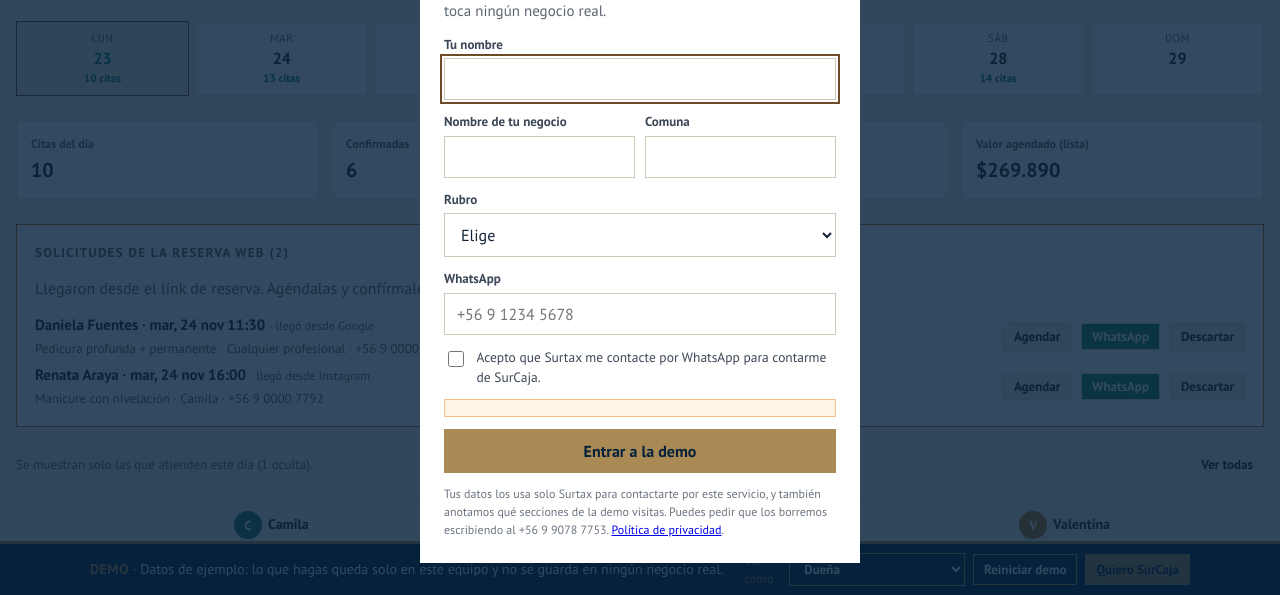
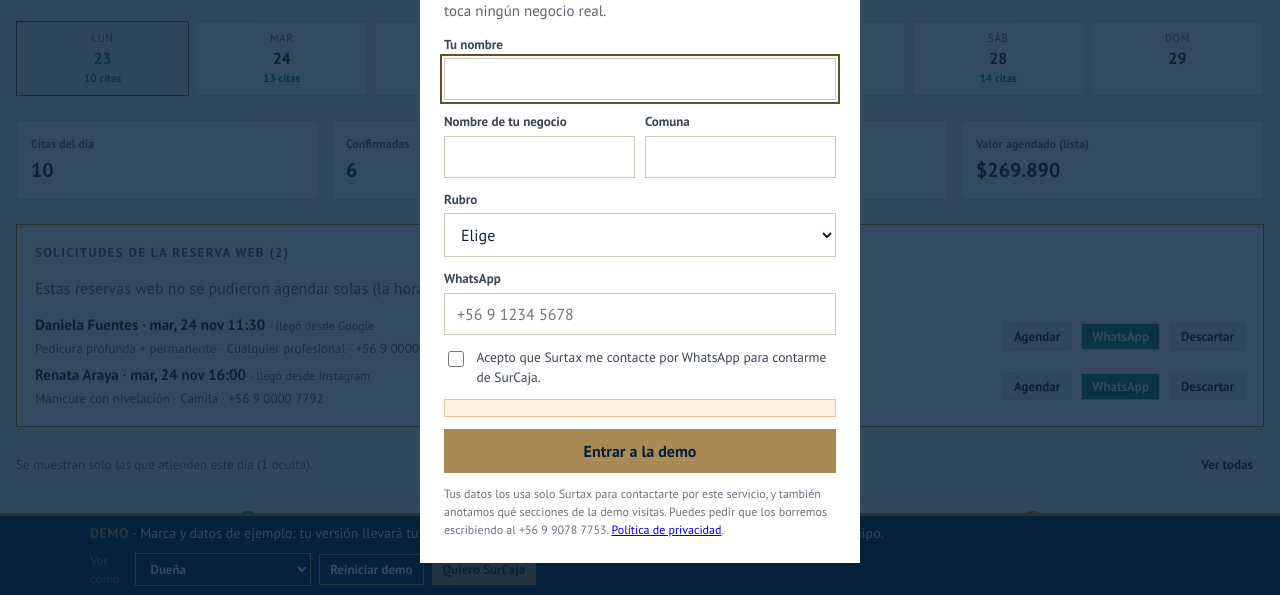
Before and after one commit to Surtax2026/soluciones, a plain HTML site: page demo/index.html in a window 1280 px wide. Shown: the part 204-799 px from the top of the page. Drawn offline with nearby package versions, Linux system fonts and the light colour scheme; a web font is replaced by a local one.

Commit message:
Demo: reserva web automática y aviso de marca personalizada

```diff
--- a/demo/arriendos-adapter.js
+++ b/demo/arriendos-adapter.js
@@ -39,7 +39,7 @@
   function bar(){
     if(document.getElementById("demo-bar")) return;
     var b = document.createElement("div"); b.id = "demo-bar";
-    b.innerHTML = '<div class="in"><span><b>DEMO</b> · Cartera de ejemplo: lo que registres queda solo en este equipo y no toca ninguna propiedad real.</span>' +
+    b.innerHTML = '<div class="in"><span><b>DEMO</b> · Cartera de ejemplo: con SurArriendos verás tus propiedades y tus reportes. Lo que registres aquí queda solo en este equipo.</span>' +
       '<span style="display:flex;gap:8px"><button type="button" id="demo-reset">Reiniciar demo</button><a class="cta" id="demo-cta" href="https://wa.me/56990787753?text=' +
       encodeURIComponent("Hola Jorge, probé la demo de SurArriendos y me interesa conversar la administración de mi propiedad.") + '" target="_blank" rel="noopener">Quiero SurArriendos</a></span></div>';
     document.body.appendChild(b);
--- a/demo/demo-adapter.js
+++ b/demo/demo-adapter.js
@@ -101,7 +101,7 @@
       return;
     }
     document.addEventListener("click", function(e){ var a = e.target.closest("[data-demo-no]"); if(!a) return; e.preventDefault(); demoModal("No disponible en la demo", "Los contratos y la firma electrónica de las profesionales se muestran en la reunión, con tu propio salón.", ""); }, true);
-    b.innerHTML ='<div class="in"><span><b>DEMO</b> · Datos de ejemplo: lo que hagas queda solo en este equipo y no se guarda en ningún negocio real.</span>' +
+    b.innerHTML ='<div class="in"><span><b>DEMO</b> · Marca y datos de ejemplo: tu versión llevará tu logo, tus colores y tus servicios. Lo que hagas aquí queda solo en este equipo.</span>' +
       '<span style="display:flex;gap:8px;flex-wrap:wrap;align-items:center"><label style="display:flex;gap:6px;align-items:center">Ver como <select id="demo-rol">' +
       '<option value="admin">Dueña</option><option value="caja">Caja del local</option>' + pros.map(function(p){ return '<option value="pro:' + p[0] + '">Profesional: ' + p[1] + '</option>'; }).join("") +
       '</select></label><button type="button" id="demo-reset">Reiniciar demo</button><a class="cta" id="demo-cta" href="https://wa.me/56990787753?text=' + encodeURIComponent("Hola Jorge, probé la demo de SurCaja y me interesa conversar un piloto para mi negocio.") + '" target="_blank" rel="noopener">Quiero SurCaja</a></span></div>';
--- a/demo/index.html
+++ b/demo/index.html
@@ -1,4 +1,4 @@
-<!doctype html><html><head><meta charset=utf8><meta name=viewport content="width=device-width,initial-scale=1,viewport-fit=cover"><style>:root{color-scheme:light;box-sizing:border-box;padding-top:env(safe-area-inset-top,0px);padding-bottom:env(safe-area-inset-bottom,0px)}html{scroll-padding-top:env(safe-area-inset-top,0px)}body{margin:0;padding:0;font:14px -apple-system,BlinkMacSystemFont,sans-serif;background:#fff;color:#000}img{max-width:100%}[hidden]:not([hidden=until-found i]){display:none!important}
+<!doctype html><html><head><meta charset=utf8><meta name="robots" content="noindex"><meta name=viewport content="width=device-width,initial-scale=1,viewport-fit=cover"><style>:root{color-scheme:light;box-sizing:border-box;padding-top:env(safe-area-inset-top,0px);padding-bottom:env(safe-area-inset-bottom,0px)}html{scroll-padding-top:env(safe-area-inset-top,0px)}body{margin:0;padding:0;font:14px -apple-system,BlinkMacSystemFont,sans-serif;background:#fff;color:#000}img{max-width:100%}[hidden]:not([hidden=until-found i]){display:none!important}
 body{font-variant-numeric:tabular-nums}
 .sc-foot{display:flex;align-items:center;gap:12px;max-width:1040px;margin:32px auto 0;padding:20px max(16px,env(safe-area-inset-left,0px)) 72px;border-top:1px solid var(--line);color:var(--muted);font-size:12px}
 .sc-foot img{width:40px;height:auto;background:#fff;padding:4px}
@@ -241,7 +241,7 @@ async function init(){
   db.doc("config/general").onSnapshot(s=>{S.cfg=Object.assign({base:"neto"},s.exists?s.data():{});render()},err);
   if(!S.myPro)subClientas(db);
   try{(S.myPro?db.collection("firmas").where("profId","==",S.myPro).where("estado","==","enviado"):S.admin?db.collection("firmas").where("estado","==","firmado_pro"):null)?.onSnapshot(q=>{S.firmasPend=q.docs.length;render()},()=>{})}catch(e){}
-  if(!S.myPro)db.collection("solicitudes").where("estado","==","nueva").onSnapshot(q=>{S.sols=q.docs.map(d=>({id:d.id,...d.data()})).sort((a,b)=>String(a.fecha+a.hora).localeCompare(String(b.fecha+b.hora)));render()},e=>console.warn(e));
+  if(!S.myPro)db.collection("solicitudes").where("estado","in",["nueva","procesando"]).onSnapshot(q=>{const all=q.docs.map(d=>({id:d.id,...d.data()})).sort((a,b)=>String(a.fecha+a.hora).localeCompare(String(b.fecha+b.hora)));S.sols=all.filter(x=>x.estado==="nueva");render();autoAgendar(all)},e=>console.warn(e));
   subDia();subAgenda();
 }
 /* --- Índice de clientas: todas las fichas en 4 documentos para leer 4 veces en vez de una por clienta --- */
@@ -538,7 +538,7 @@ function vLiq(){
     ${rows.map(p=>`<tr><td>${esc(p.nombre)}</td><td>${esc(MODELOS[p.modelo]||"—")}</td><td class="n">${p.n}</td><td class="n">${clp(p.venta)}</td><td class="n">${clp(p.iva)}</td><td class="n">${clp(p.neto)}</td><td class="n">${clp(p.com)}</td><td class="n">${clp(p.prop)}</td><td class="n"><b>${clp(p.com+p.prop)}</b></td><td class="n">${clp(p.neto-p.com)}</td></tr>`).join("")}
     <tr class="tot"><td>Total</td><td></td><td class="n">${T.n}</td><td class="n">${clp(T.venta)}</td><td class="n">${clp(T.iva)}</td><td class="n">${clp(T.neto)}</td><td class="n">${clp(T.com)}</td><td class="n">${clp(T.prop)}</td><td class="n">${clp(T.com+T.prop)}</td><td class="n">${clp(T.neto-T.com)}</td></tr>
     </tbody></table></div>
-    <div class="note info"><b>Para pagar</b><span>La comisión se calcula sobre el total cobrado por el servicio, sin la propina, con el porcentaje que tenía cada profesional el día del servicio. Las propinas se entregan completas, a más tardar 7 días hábiles después de recibidas. Los servicios anulados no se cuentan. En contrato de trabajo, la comisión se agrega a la liquidación de sueldo; en honorarios, el salón retiene 15,25%.</span></div>
+    <div class="note info"><b>Para pagar</b><span>La comisión se calcula sobre el total cobrado por el servicio, sin la propina, con el porcentaje que tenía cada profesional el día del servicio. Las propinas se entregan completas, a más tardar 7 días hábiles después de recibidas. Los servicios anulados no se cuentan. En contrato de trabajo, la comisión se agrega a la liquidación de sueldo; en honorarios, se retiene 15,25% de impuesto, que el salón paga al SII a tu nombre y que se te reconoce en tu declaración de renta de abril.</span></div>
     ${S.dl?`<div class="row-btns"><button class="btn" data-act="csv-liq">Descargar liquidación (planilla)</button><button class="btn sec" data-act="csv-det">Descargar detalle de servicios (planilla)</button></div>`:""}`
     :`<div class="empty"><strong>No hay servicios en ese período</strong><span>Prueba con otras fechas.</span></div>`;
   }
@@ -876,9 +876,47 @@ function syncOcup(a,b){if(S.myPro||!S.db)return;const h0=hoy();
     const slots=S.citasSem.filter(c=>c.fecha===f&&activa(c)&&c.profId&&c.hora).map(c=>({p:c.profId,h:c.hora,d:Number(c.dur)||PASO})).sort((x,y)=>(x.p+x.h).localeCompare(y.p+y.h));
     const h=JSON.stringify(slots);if(_ocH[f]===h)continue;_ocH[f]=h;
     S.db.doc("ocupado/"+f).set({slots,act:new Date().toISOString()}).catch(e=>{console.warn("ocupado",e);delete _ocH[f]})}}
+
+/* --- Reserva web automática: cada solicitud nueva entra sola a la agenda si la hora está libre --- */
+let _autoBusy=false;const _autoFail={};
+function horPro(p,f){const[yy,mm,dd]=f.split("-").map(Number);const dw=new Date(yy,mm-1,dd).getDay();
+  if(p&&p.horario){const h=p.horario[String(dw)];return h&&h.a&&h.b?{a:toMin(h.a),b:toMin(h.b)}:null}
+  const H=horario();return{a:H.a,b:(dw===6&&S.cfg.cierraSab)?toMin(S.cfg.cierraSab):H.b}}
+async function autoAgendar(lista){if(_autoBusy||S.myPro||!S.db)return;if(!S.pros.length||!S.servs.length||!Array.isArray(S.clientas)){clearTimeout(S._autoT);S._autoT=setTimeout(()=>autoAgendar(lista),3000);return}_autoBusy=true;
+  try{const ahora=Date.now();
+    for(const s of lista){if(_autoFail[s.id])continue;
+      const viejo=s.estado==="procesando"&&ahora-Date.parse(s.modificado||0)>120000;if(s.estado!=="nueva"&&!viejo)continue;
+      const ref=S.db.doc("solicitudes/"+s.id);let tomada=false;
+      try{await S.db.runTransaction(async t=>{const d=await t.get(ref);if(!d.exists)return;const x=d.data();
+        const ok=x.estado==="nueva"||(x.estado==="procesando"&&Date.now()-Date.parse(x.modificado||0)>120000);if(!ok)return;
+        t.update(ref,{estado:"procesando",modificado:new Date().toISOString()});tomada=true})}catch(e){console.warn("reserva auto",e);continue}
+      if(!tomada)continue;
+      const devolver=async m=>{_autoFail[s.id]=1;try{await ref.update({estado:"nueva",autoNota:m,modificado:new Date().toISOString()})}catch(e){console.warn(e)}};
+      try{const items=(s.servicios||[]).map(id=>S.servs.find(v=>v.id===id)).filter(Boolean);
+        if(!items.length||!s.fecha||!s.hora){await devolver("Falta el servicio, la fecha o la hora");continue}
+        const q=await S.db.collection("citas").where("fecha","==",s.fecha).get();const dia=q.docs.map(d=>({id:d.id,...d.data()}));
+        const cands=s.profId?S.pros.filter(p=>p.id===s.profId):S.pros.filter(p=>p.activo!==false&&p.web!==false);
+        let pro=null,dur=60;
+        for(const p of cands){const D=items.reduce((a,x)=>a+durDe(x,p.id),0)||60;const h=horPro(p,s.fecha),m=toMin(s.hora);
+          if(!h||m<h.a||m+D>h.b)continue;if(choques({id:null,profId:p.id,fecha:s.fecha,hora:s.hora,dur:D},dia).length)continue;pro=p;dur=D;break}
+        if(!pro){await devolver("La hora ya no está libre");continue}
+        const now=new Date().toISOString();
+        const cli=S.clientas.find(c=>telNorm(c.telefono)&&telNorm(c.telefono)===telNorm(s.telefono));let cId,cNom,cTel;
+        if(cli){cId=cli.id;cNom=cli.nombre;cTel=cli.telefono||s.telefono||""}
+        else{cNom=String(s.nombre||"").trim();cTel=String(s.telefono||"").trim();const cd={nombre:cNom,telefono:cTel,creado:now,origen:"web"};const r=await S.db.collection("clientas").add(cd);cId=r.id;cliIdx(cId,cd)}
+        const om=String(s.nota||"").match(/^\[origen:([a-z]+)\]/);const org=om&&ORIGENES.some(x=>x[0]===om[1])?om[1]:"web";
+        const doc={tipo:"cita",fecha:s.fecha,hora:s.hora,dur,profId:pro.id,profNombre:pro.nombre,clientaId:cId,clientaNombre:cNom,telefono:cTel,
+          servicios:items.map(x=>({id:x.id,nombre:x.nombre,precio:Number(x.precio)||0,dur:durDe(x,pro.id)})),precio:items.reduce((a,x)=>a+(Number(x.precio)||0),0),
+          origen:org,nota:("Reserva web automática. "+String(s.nota||"").replace(/^\[origen:[a-z]+\]\s*/,"")).trim(),estado:"reservada",creado:now,modificado:now};
+        const c=await S.db.collection("citas").add(doc);
+        await ref.update({estado:"agendada",citaId:c.id,auto:true,modificado:now});
+        await ocupDia(s.fecha);avisoClienta(doc,"agendada");
+        toast(`Reserva web agendada sola: ${cNom}, ${fechaCorta(s.fecha)} ${s.hora} con ${pro.nombre}`)}
+      catch(e){console.warn("reserva auto",e);await devolver("No se pudo agendar sola")}}}
+  finally{_autoBusy=false}}
 function solServs(s){return(s.servicios||[]).map(id=>{const x=S.servs.find(v=>v.id===id);return x?x.nombre:"(servicio)"}).join(", ")}
 function vSols(){const L=S.sols||[];if(!L.length)return"";
-  return`<div class="panel" style="border-color:var(--amber)"><h2>Solicitudes de la reserva web (${L.length})</h2><p class="muted">Llegaron desde el link de reserva. Agéndalas y confírmale a la clienta por WhatsApp.</p>
+  return`<div class="panel" style="border-color:var(--amber)"><h2>Solicitudes de la reserva web (${L.length})</h2><p class="muted">Estas reservas web no se pudieron agendar solas (la hora se ocupó o falta un dato). Revísalas y agéndalas a mano.</p>
   <div class="sel-list">${L.map(s=>{const pro=S.pros.find(p=>p.id===s.profId);const om=String(s.nota||"").match(/^\[origen:([a-z]+)\]\s*/);const oc=om&&ORIGENES.find(x=>x[0]===om[1]);const nt=String(s.nota||"").replace(/^\[origen:[a-z]+\]\s*/,"");return`<div class="sel-item" style="flex-wrap:wrap;gap:8px"><span style="display:grid;gap:2px"><b>${esc(s.nombre)} · ${esc(fechaCorta(s.fecha))} ${esc(s.hora)}${oc?` <span class="muted" style="font-weight:400;font-size:12px">· llegó desde ${esc(oc[1])}</span>`:""}</b><span class="muted" style="font-size:13px">${esc(solServs(s))} · ${esc(pro?pro.nombre:"Cualquier profesional")} · ${esc(s.telefono)}${nt?" · “"+esc(nt)+"”":""}</span></span>
   <span class="row-btns"><button class="mini" data-act="sol-agendar" data-id="${esc(s.id)}">Agendar</button><button class="mini wsp" data-act="sol-wsp" data-id="${esc(s.id)}">WhatsApp</button><button class="mini" data-act="sol-desc" data-id="${esc(s.id)}">Descartar</button></span></div>`}).join("")}</div></div>`}
 function wspModo(){try{return localStorage.getItem("wspModo")||"app"}catch(e){return"app"}}
```
Also changed, not shown: demo/reserva.html (+4 -4 lines).
